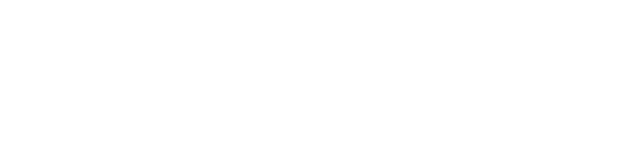
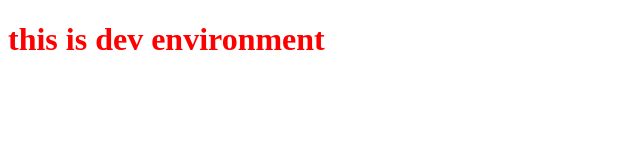
Before and after one commit to apenjiyev/jenkins_CI-CD, a plain HTML site: page index.html in a window 1280 px wide. Shown: the whole page, without its empty margins (0-640 px from the left). Drawn offline with Linux system fonts and the light colour scheme.

Commit message:
edited html

```diff
--- a/index.html
+++ b/index.html
@@ -3,6 +3,6 @@
 <head>
 </head>
 <body>
-    <h1 style="color:red"hellow world from dev environment>
+    <h1 style="color:red">this is dev environment</h1>
 </body>
 </html>
```
